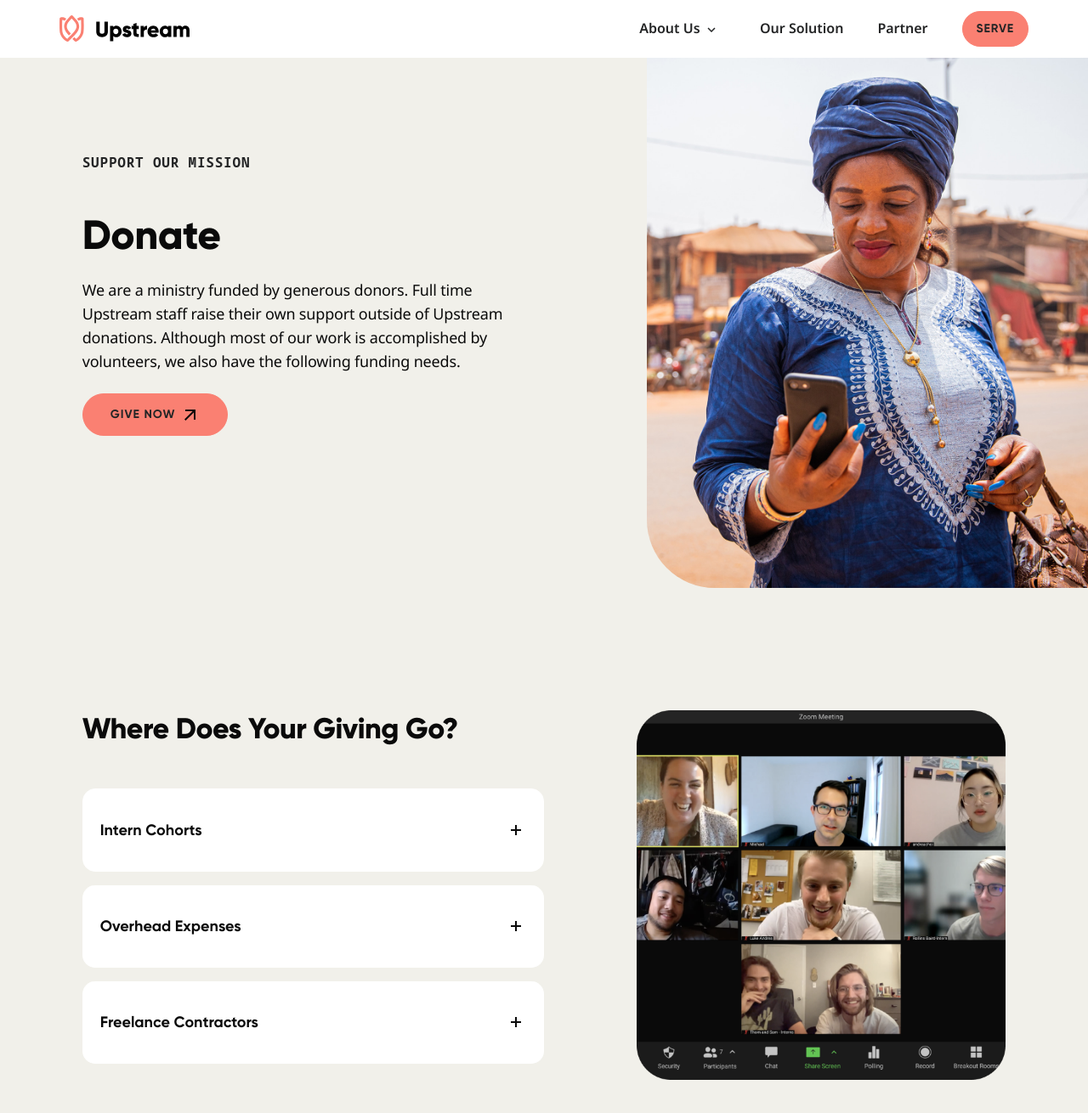
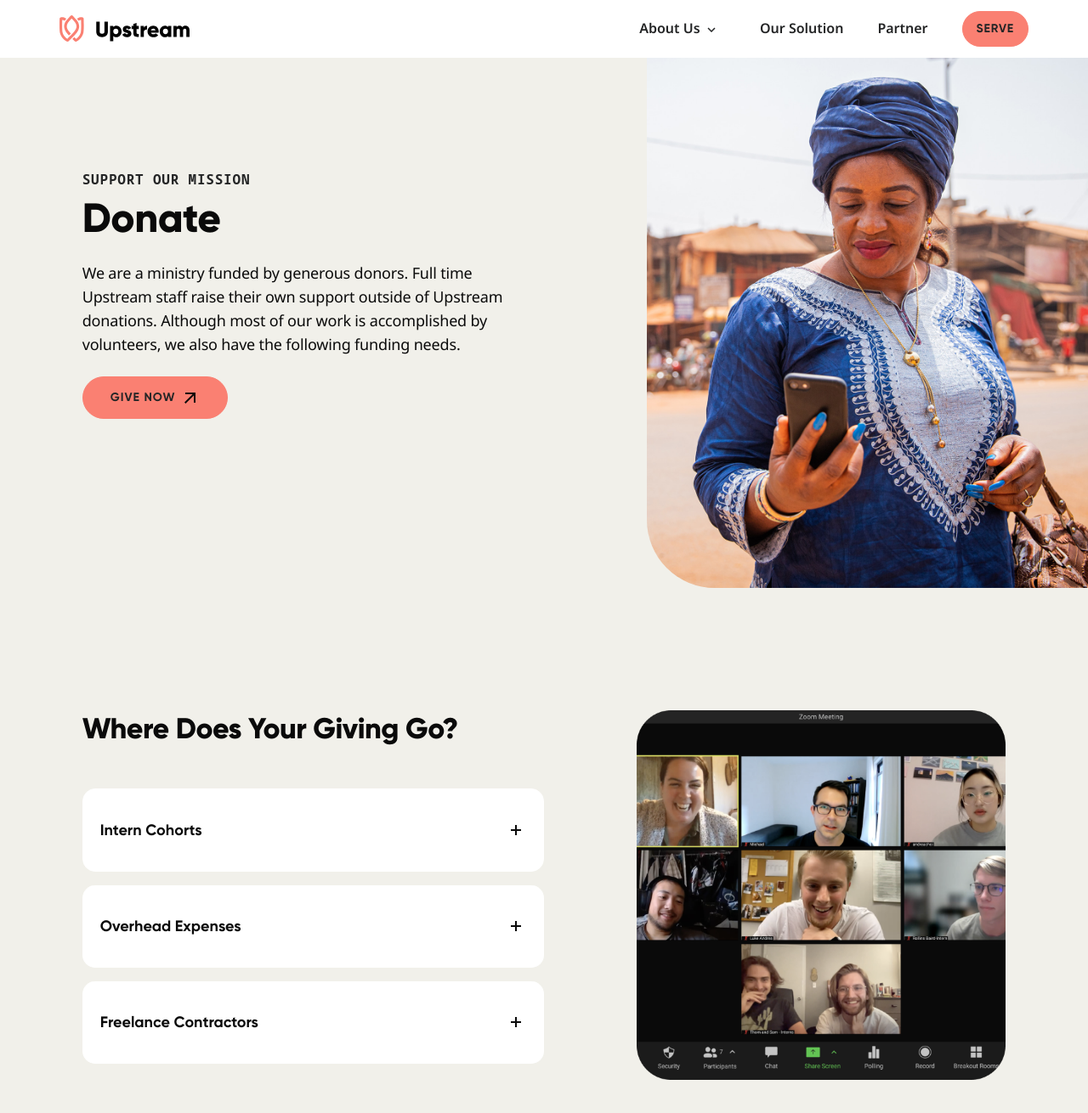
Before and after one commit to UpstreamCode/upstreamcode.github.io, a Jekyll site: the page built from _pages/donate.html, in a window 1280 px wide and 1400 px high. Shown: the top 1310 px of the window at 85% size. Built offline with Jekyll 4.4.1, drawn with Linux system fonts in a browser that asks for light colours; comment, search, counter and statistics services are not loaded.

Commit message:
Fix card corners, donate page, and article images
- Fixed issue where rounded corners weren't being applied to article cards
- Fixed spacing between tagline and header in Donate page
- Hopefully fixed how donate page image is rendered on mobile (need to test on a physical device)
- Removed margin above and below images in Single Article Pages

```diff
--- a/_sass/base.scss
+++ b/_sass/base.scss
@@ -801,6 +801,8 @@
  * Cards
  */
 .card {
+  overflow: hidden;
+
   & > a > img {
     display: block;
     height: auto;
@@ -2442,16 +2444,25 @@
  */
 #donate-content {
   #content-box-1 {
+    .tagline {
+      margin-bottom: 8px;
+    }
+
+    h1 {
+      margin-top: 0px;
+    }
+
     .end-box {
       text-align: left;
 
       img {
         border-bottom-left-radius: 80px;
-        height: 100%;
+        max-height: 830px;
 
         @include media-breakpoint-down(md) {
           border-bottom-left-radius: 0px;
           max-height: none;
+          width: 100%;
         }
       }
     }
@@ -2566,17 +2577,6 @@
       sup {
         font-size: x-small;
         vertical-align: super;
-      }
-    }
-
-
-    img {
-      margin-bottom: 72px;
-      margin-top: 72px;
-
-      @include media-breakpoint-down(md) {
-        margin-bottom: 0px;
-        margin-top: 0px;
       }
     }
 
```
